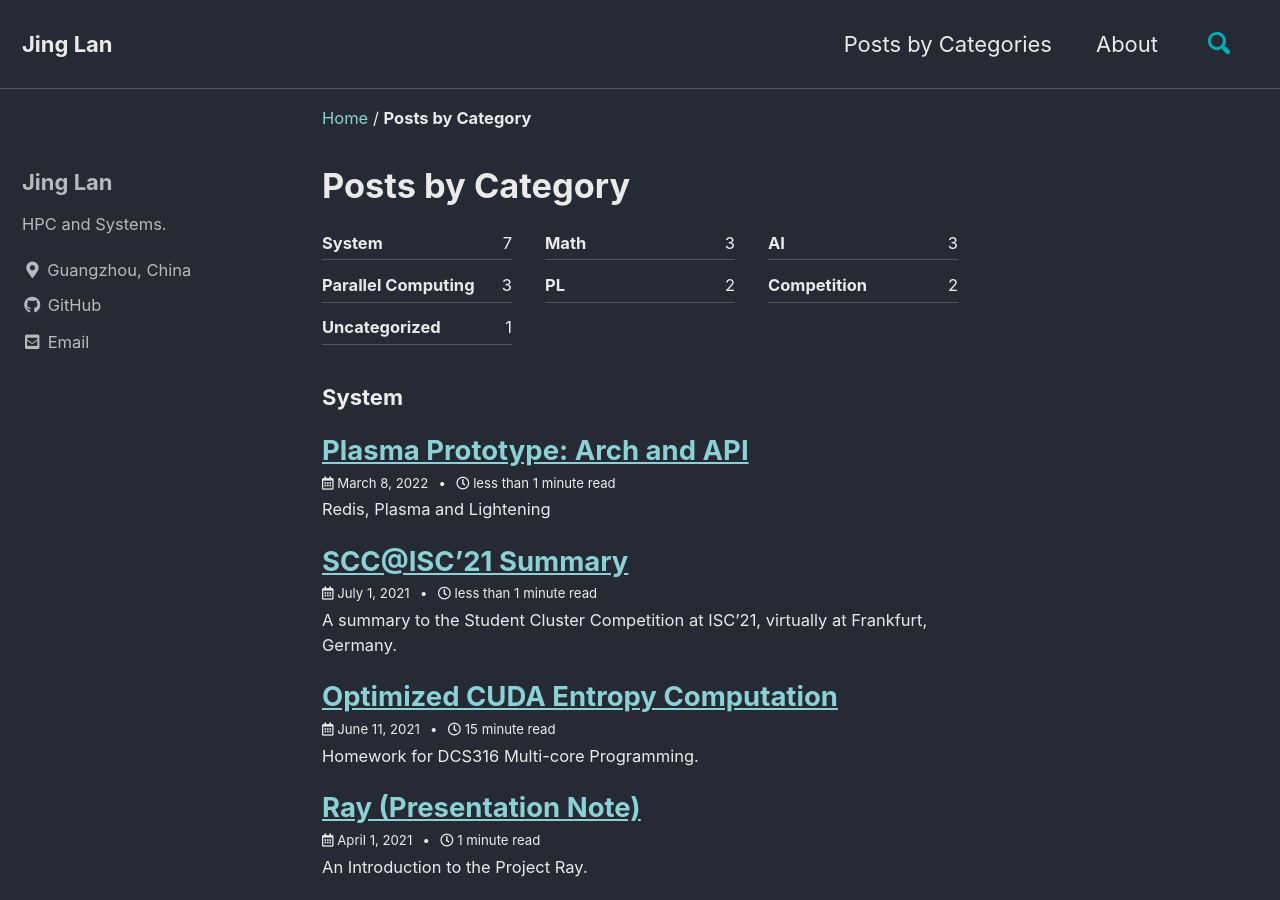
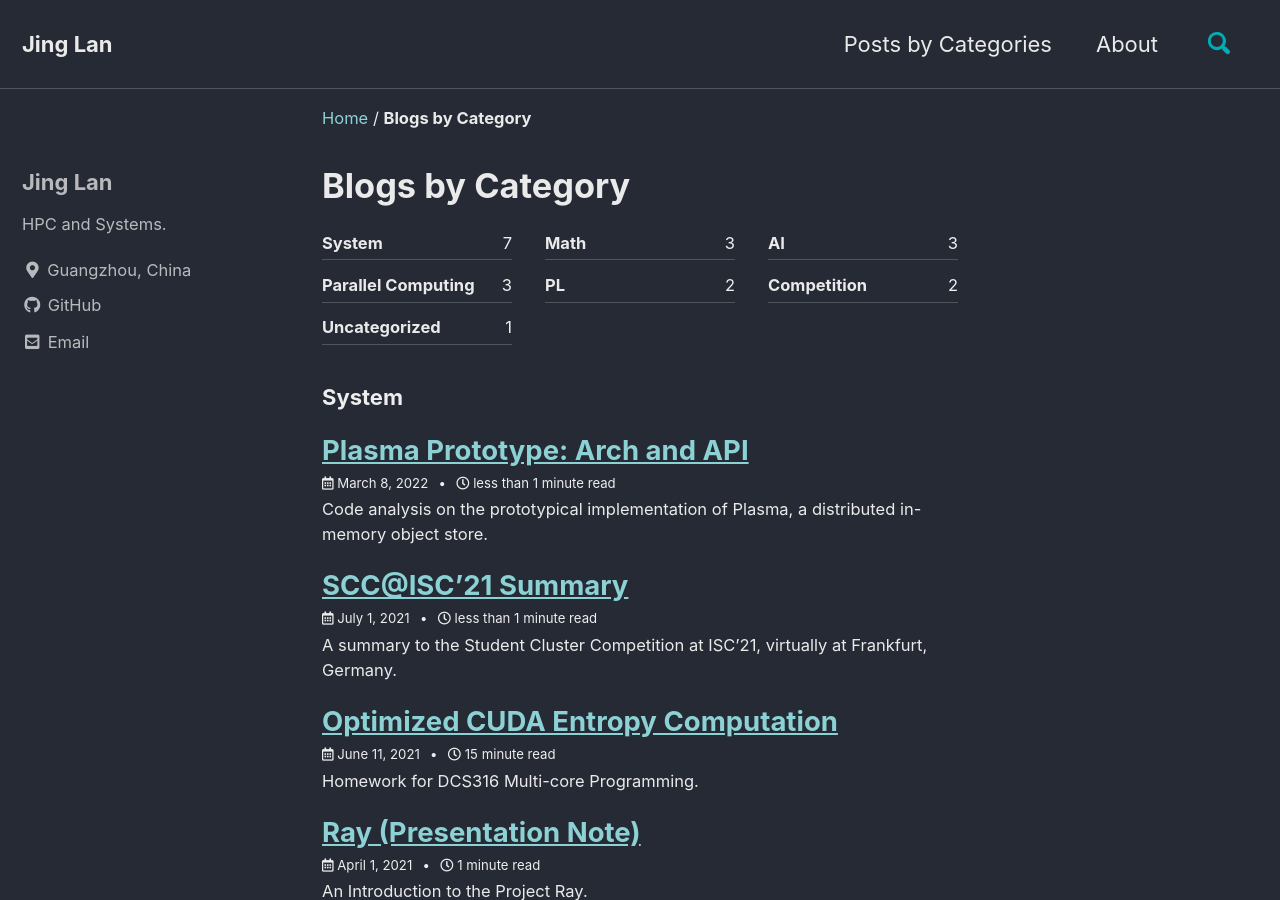
Before and after one commit to Lan-Jing/Lan-Jing.github.io, a Jekyll site: the page built from _pages/category-archive.md, in a window 1280 px wide and 900 px high. Built offline with Jekyll 4.4.1, drawn with Linux system fonts in a browser that asks for light colours; cached includes are drawn as plain includes; some of the changed text lies outside the part shown.

Commit message:
add citation; and a few modifications

```diff
--- a/_pages/category-archive.md
+++ b/_pages/category-archive.md
@@ -1,5 +1,5 @@
 ---
-title: "Posts by Category"
+title: "Blogs by Category"
 layout: categories
 permalink: /categories/
 author_profile: true
--- a/_posts/2022-3-8-plasma.md
+++ b/_posts/2022-3-8-plasma.md
@@ -5,9 +5,13 @@ categories:
   - System
 ---
 
+Code analysis on the prototypical implementation of Plasma, a distributed in-memory object store.
+
 ## Redis, Plasma and Lightening
 
 ![arch]({{ site.url }}{{ site.baseurl }}/assets/images/arch.png){: .align-center}
+
+Danyang Zhuo, Kaiyuan Zhang, Zhuohan Li, Siyuan Zhuang, Stephanie Wang, Ang Chen, and Ion Stoica. 2021. Rearchitecting in-memory object stores for low latency. Proc. VLDB Endow. 15, 3 (November 2021), 555–568. DOI:https://doi.org/10.14778/3494124.3494138
 
 ## Plasma Arch and API
 
```
